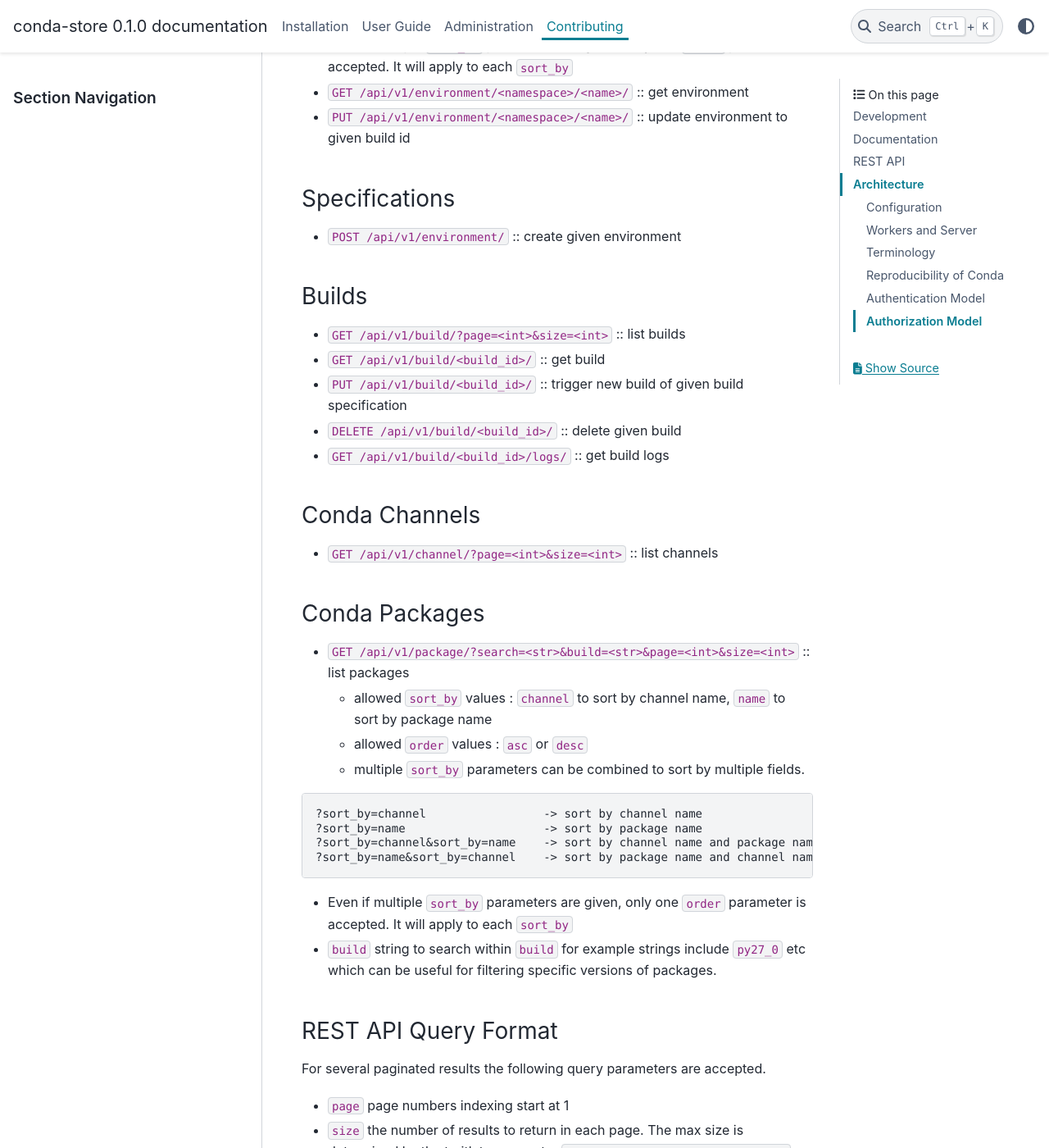
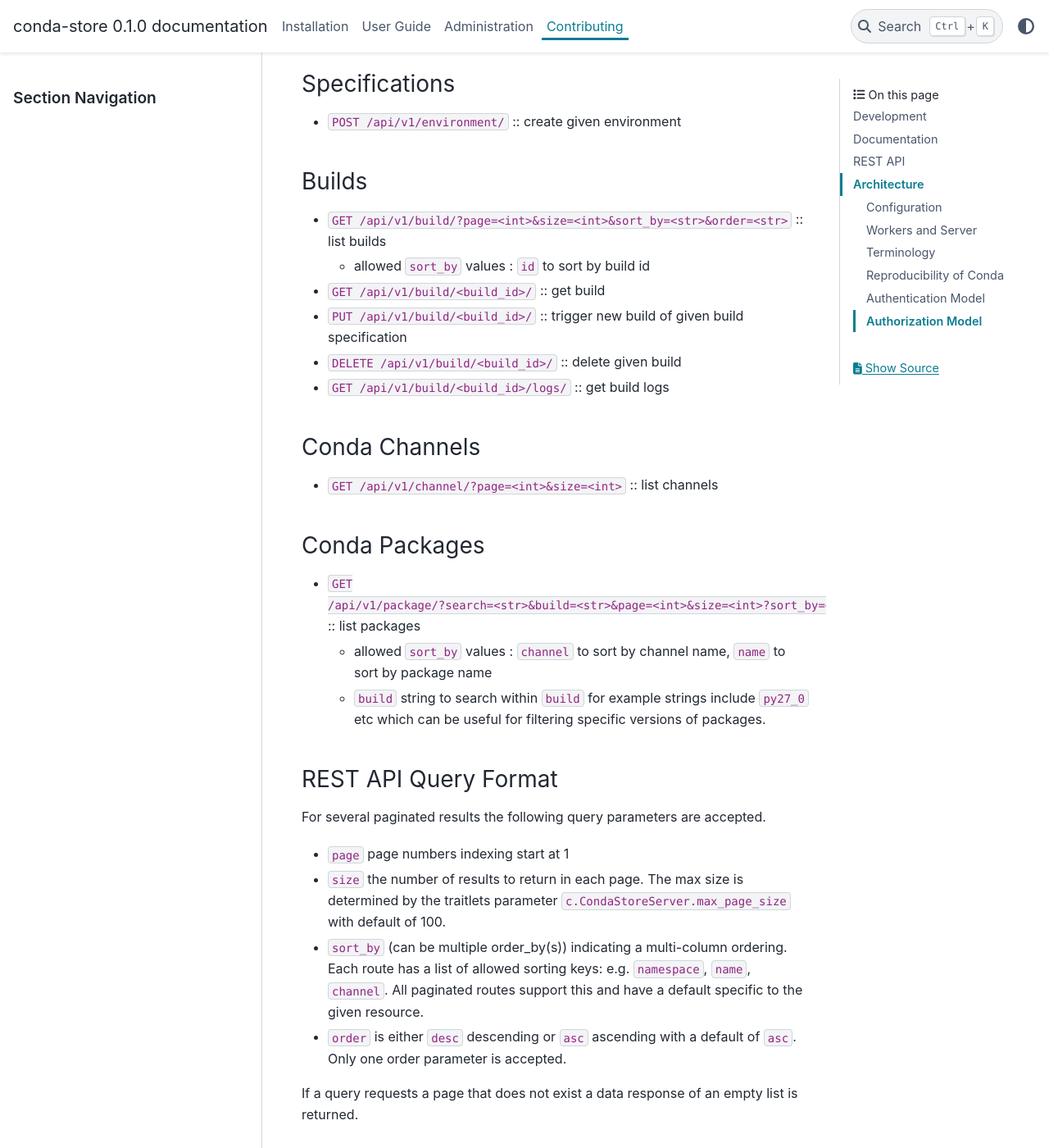
Before and after one commit to conda-incubator/conda-store, a Sphinx documentation site: the page built from docs/contributing.md, in a window 1280 px wide and 1400 px high, scrolled down 2257 px. Shown: the whole window at 82% size. Built offline with Sphinx 7.4.7 and the PyData theme 0.15.4, drawn with Linux system fonts in a browser that asks for light colours; some of the changed text lies outside the part shown.

Commit message:
Writting documentation about adding sort_by and order to a page routes

````diff
--- a/docs/contributing.md
+++ b/docs/contributing.md
@@ -68,23 +68,13 @@
 
 ### Namespace
 
- - `GET /api/v1/namespace/?page=<int>&size=<int>` :: list namespaces
+ - `GET /api/v1/namespace/?page=<int>&size=<int>&sort_by=<str>&order=<str>` :: list namespaces
+   - allowed `sort_by` values: `name` for the name of the namespace
 
 ### Environments
 
  - `GET /api/v1/environment/?search=<str>&page=<int>&size=<int>&sort_by=<str>&order=<str>` :: list environments
-   - allowed `sort_by` values : `namespace`, `name`
-   - allowed `order` values : `asc` or `desc`
-   - multiple `sort_by` parameters can be combined to sort by multiple fields.
-```
-?sort_by=namespace                 -> sort by namespace
-?sort_by=name                      -> sort by name
-?sort_by=namespace&sort_by=name    -> sort by namespace and name
-?sort_by=name&sort_by=namespace    -> sort by name and namespace
-```
-   - Even if multiple `sort_by` parameters are given, only one `order` parameter is accepted. It will apply to each `sort_by`
-
-
+   - allowed `sort_by` values : `namespace` for namespace name, `name` for environment name
 
  - `GET /api/v1/environment/<namespace>/<name>/` :: get environment
 
@@ -96,7 +86,8 @@
 
 ### Builds
 
- - `GET /api/v1/build/?page=<int>&size=<int>` :: list builds
+ - `GET /api/v1/build/?page=<int>&size=<int>&sort_by=<str>&order=<str>` :: list builds
+   - allowed `sort_by` values : `id` to sort by build id
 
  - `GET /api/v1/build/<build_id>/` :: get build
 
@@ -112,21 +103,11 @@
 
 ### Conda Packages
 
- - `GET /api/v1/package/?search=<str>&build=<str>&page=<int>&size=<int>` :: list packages
+ - `GET /api/v1/package/?search=<str>&build=<str>&page=<int>&size=<int>?sort_by=<str>?order=<str>` :: list packages
    - allowed `sort_by` values : `channel` to sort by channel name, `name` to sort by package name
-   - allowed `order` values : `asc` or `desc`
-   - multiple `sort_by` parameters can be combined to sort by multiple fields.
-```
-?sort_by=channel                 -> sort by channel name
-?sort_by=name                    -> sort by package name
-?sort_by=channel&sort_by=name    -> sort by channel name and package name
-?sort_by=name&sort_by=channel    -> sort by package name and channel name
-```
-   - Even if multiple `sort_by` parameters are given, only one `order` parameter is accepted. It will apply to each `sort_by`
-
- - `build` string to search within `build` for example strings include
-   `py27_0` etc which can be useful for filtering specific versions of
-   packages.
+   - `build` string to search within `build` for example strings include
+     `py27_0` etc which can be useful for filtering specific versions of
+     packages.
 
 ### REST API Query Format
 
@@ -136,6 +117,12 @@
  - `size` the number of results to return in each page. The max size
    is determined by the traitlets parameter
    `c.CondaStoreServer.max_page_size` with default of 100.
+ - `sort_by` (can be multiple order_by(s)) indicating a multi-column
+   ordering. Each route has a list of allowed sorting keys:
+   e.g. `namespace`, `name`, `channel`. All paginated routes support
+   this and have a default specific to the given resource.
+ - `order` is either `desc` descending or `asc` ascending with a
+   default of `asc`. Only one order parameter is accepted.
 
 If a query requests a page that does not exist a data response of an
 empty list is returned.
````
